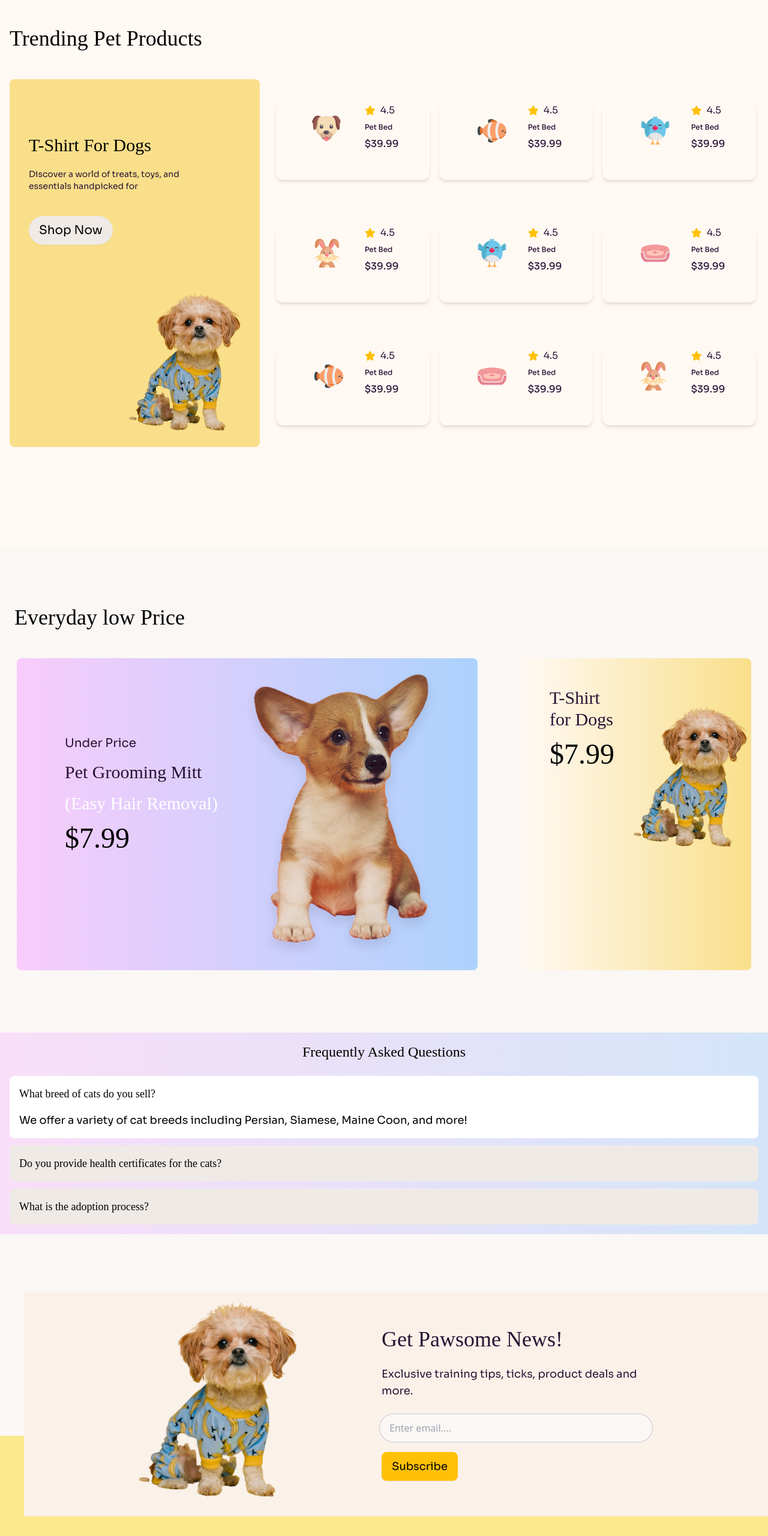
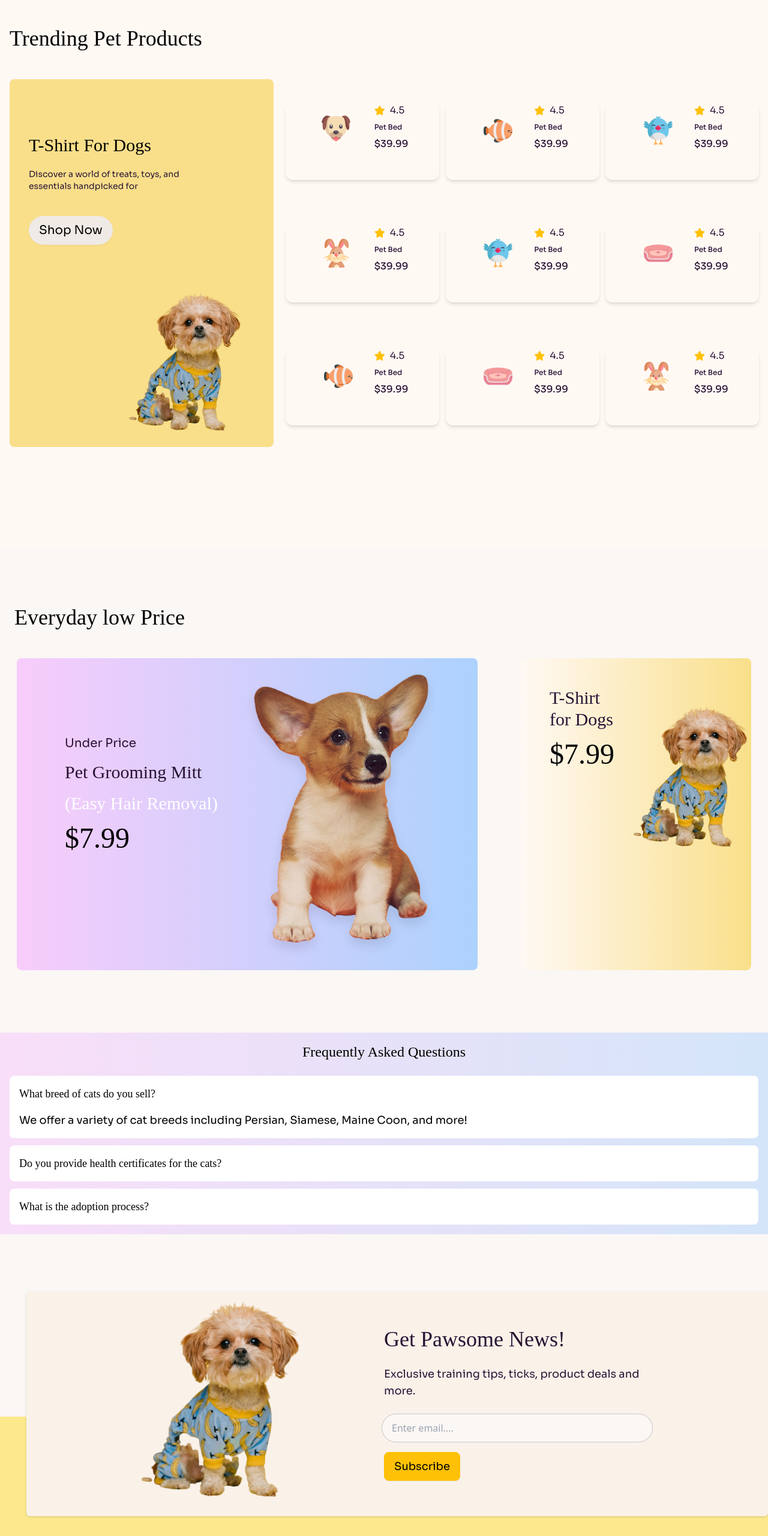
Before and after one commit to Tanna62/MeowMart, a plain HTML site: page index.html in a window 1280 px wide. Shown: the part 1660-4220 px from the top of the page at 60% size. Drawn offline with nearby package versions, Linux system fonts and the light colour scheme; a web font is replaced by a local one.

Commit message:
Touch-up commit

```diff
--- a/index.html
+++ b/index.html
@@ -237,13 +237,13 @@
   <h1 class="font-adlam font-normal text-black text-2xl md:text-4xl my-10 md:my-12 ml-4 pt-6">Trending Pet Products</h1>
    <div class="md:flex space-x-5 mx-auto  max-w-screen-xl ">
      <!-- For big card -->
-      <div class="bg-[#F9DF8A] mb-6 rounded-lg max-w-sm md:max-w-md mx-auto ml-4">
+      <div class="bg-[#F9DF8A] mb-6 rounded-lg max-w-sm md:max-w-lg mx-auto  ml-4">
          <div class="md:mt-12 ml-8 pt-11">
            <h1 class="mb-5 text-2xl font-adlam text-black font-normal md:text-3xl">T-Shirt For Dogs</h1>
            <p class="mb-10 text-sm font-normal font-sora text-[rgba(17, 17, 17, 0.7)]">Discover a world of treats, toys, and <br> essentials handpicked for </p>
            <button class="btn font-normal text-base md:text-xl font-sora text-black ">Shop Now</button>
           </div>
-          <img class="ml-40 md:ml-48 pb-5" src="./c1-assets/cute-pet-small.png" alt="">
+          <img class="ml-36 md:ml-48 pb-5 mr-8" src="./c1-assets/cute-pet-small.png" alt="">
           </div>
           <!-- for small -->
 
@@ -489,7 +489,7 @@
                 </div>
 
                 <!-- Question 2 -->
-                <div class="collapse bg-base-200 rounded-lg mb-3 font-adlam">
+                <div class="collapse bg-base-200 rounded-lg mb-3 font-adlam bg-white">
                   <input type="radio" name="faq-accordion" />
                   <div class="collapse-title text-lg font-normal font-adlam text-black">
                     Do you provide health certificates for the cats?
@@ -500,7 +500,7 @@
                 </div>
 
                 <!-- Question 3 -->
-                <div class="collapse bg-base-200 rounded-lg">
+                <div class="collapse bg-base-200 rounded-lg bg-white">
                   <input type="radio" name="faq-accordion" />
                   <div class="collapse-title text-lg font-normal font-adlam text-black" >
                     What is the adoption process?
@@ -519,9 +519,9 @@
 </main>
 <!-- Get (P)awesome news -->
 
- <div class=" absolute z-10 left-10 ">
-<div class=" md:max-w-screen-xl max-w-80  mx-auto box-border bg-[#faf1e9]  my-2 md:my-4">
-  <!-- min-h-screen -->
+ <div class=" absolute z-10 left-11 drop-shadow box-border ">
+<div class=" md:max-w-screen-xl max-w-80  mx-auto box-border rounded-md bg-[#faf1e9]  my-2 md:my-4">
+  <!--  -->
   <div class="  ">
     <div class="hero-content flex-col lg:flex-row md:mx-28  md:px-20">
       <img
@@ -547,8 +547,8 @@
 </div>
     <!-- footer section -->
 <footer>
-<div class="relative md:top-64 top-96">
-  <footer class="footer  md:h-[654px] md:max-w-screen-2xl mx-auto bg-base-300 text-base-content p-10 bg-[rgba(255,220,38,0.5)]">
+<div class="relative md:top-56 top-96">
+  <footer class="footer  md:h-[654px] md:max-w-screen-2xl box-border mx-auto bg-base-300 text-base-content p-10 bg-[rgba(255,220,38,0.5)]">
     <nav class="md:mt-80 mt-80 mx-auto" >
       <div class="flex gap-4 justify-end items-end ">
         <div class="w-12 h-12 ">
```
